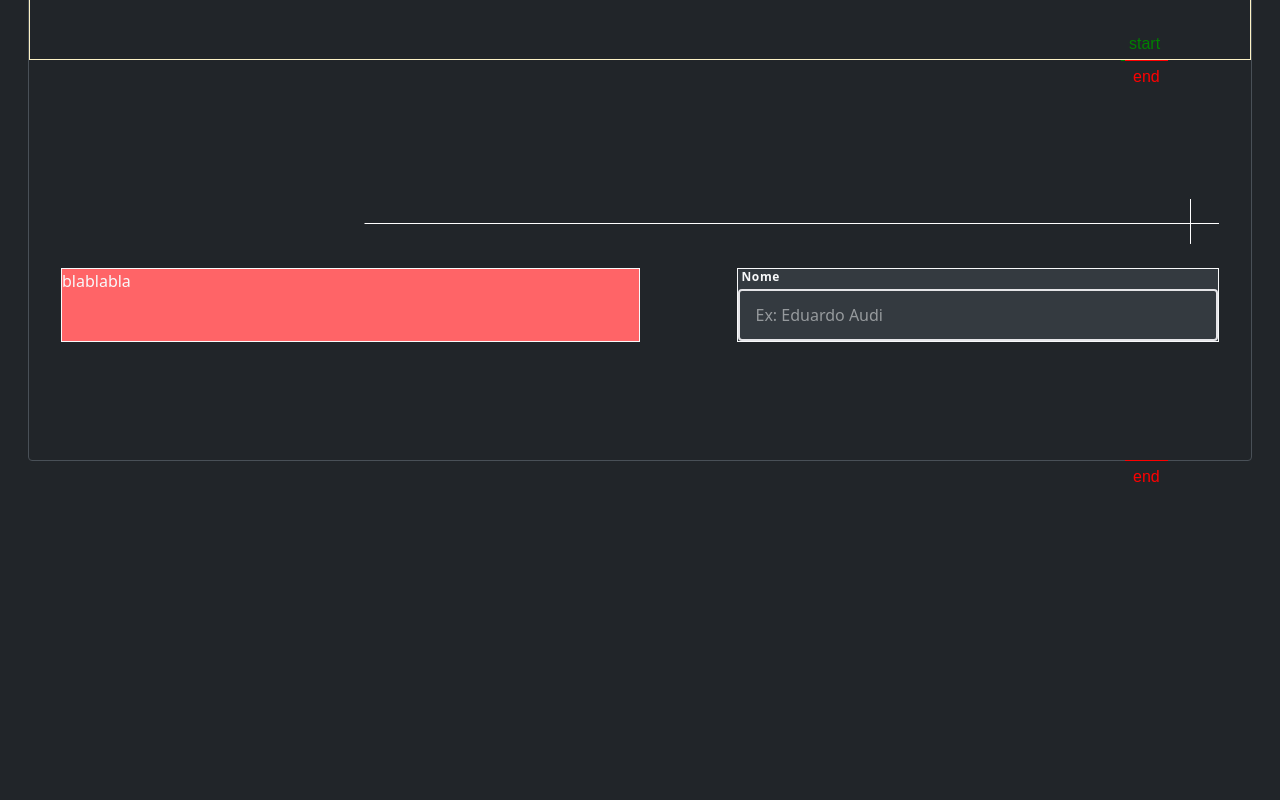
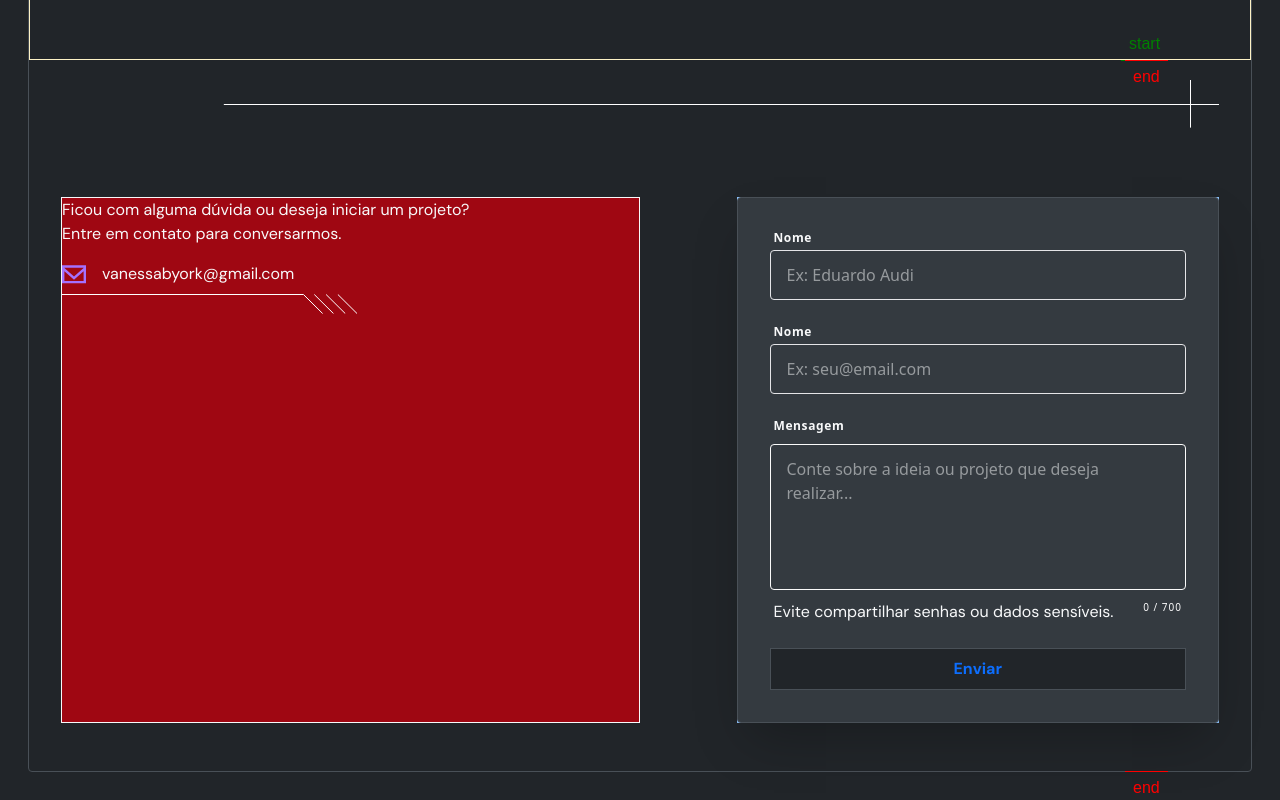
Before and after one commit to Byorks/new-portfolio, a React (Vite) app: page / in a window 1280 px wide. Shown: the part 1647-2447 px from the top of the page. Before the commit the page ends 2136 px from the top, so only its background shows below. Built offline with nearby package versions, Linux system fonts and the light colour scheme.

Commit message:
:sparkles: feat: contact form with zod

```diff
--- a/src/features/home/ContactForm.jsx
+++ b/src/features/home/ContactForm.jsx
@@ -1,33 +1,136 @@
 import { contactFormSchema } from "../schemas/contactForm.schema";
 import { zodResolver } from "@hookform/resolvers/zod";
-import { useForm } from "react-hook-form";
+import { useForm, Watch } from "react-hook-form";
 
 export const ContactForm = () => {
   const {
     register,
     handleSubmit,
+    watch,
     formState: { errors, isSubmitting },
   } = useForm({
-        resolver: zodResolver(contactFormSchema), // integração zod
+    resolver: zodResolver(contactFormSchema),
+    defaultValues: { message: "" }, // integração zod
   });
 
-    const onSend = (data) => {
+  const messageContent = watch("message");
+
+  const onSubmit = async (data) => {
     console.log("Envia dados:" + data);
-    }
+    // Simulando envio
+    await new Promise(resolve => setTimeout(resolve, 2000));
+    console.log("Ticket enviado:", data);
+    alert("Mensagem enviada com sucesso!");
+  };
 
   return (
     <div className="w-full">
-            <form onSubmit={handleSubmit(onSend)} className="space-y-6">
-                <div className="group">
-                    <label className="block text-xs font-bold tracking-wider mb-1 ml-1">Nome</label>
-                    <input {...register("name")}
-                    className={`w-full px-4 py-3 rounded border-2 border-zinc-50 outline-none transition-all ${errors.name ? 'border-red-400 focus:border-red-500' : 'border-zinc-200 focus:border-primary'}`}  placeholder="Ex: Eduardo Audi"/>
+      <form
+        onSubmit={handleSubmit(onSubmit)}
+        className="p-8 rounded  border-border border-[0.5px] shadow-2xl bg-surface space-y-6"
+      >
+        {/* Campo nome */}
+        <div className="">
+          <label className="block text-xs font-bold tracking-wider mb-1 ml-1">
+            Nome
+          </label>
+          <input
+            {...register("name")}
+            className={`w-full px-4 py-3 rounded border border-zinc-50 outline-none transition-all ${errors.name ? "border-red-400 focus:border-red-500" : "border-zinc-200 focus:border-primary"}`}
+            placeholder="Ex: Eduardo Audi"
+          />
         </div>
 
-                {errors.name && <span className="text-red-500 text-xs mt-1 ml-1">{errors.name.message}</span>}
+        {errors.name && (
+          <span className="text-red-500 text-xs mt-1 ml-1">
+            {errors.name.message}
+          </span>
+        )}
+
+        {/* Campo email */}
+        <div>
+          <label className="block text-xs font-bold tracking-wider mb-1 ml-1">
+            Nome
+          </label>
+          <input
+            {...register("email")}
+            className={`w-full px-4 py-3 rounded border border-zinc-50 outline-none transition-all ${errors.name ? "border-red-400 focus:border-red-500" : "border-zinc-200 focus:border-primary"}`}
+            placeholder="Ex: seu@email.com"
+          />
+        </div>
+
+        {/* Campo mensagem */}
+
+        <div className="flex flex-col gap-1.5">
+          <label className="block text-xs font-bold tracking-wider mb-1 ml-1">
+            Mensagem
+          </label>
+
+          <textarea
+            {...register("message")}
+            rows="5"
+            placeholder="Conte sobre a ideia ou projeto que deseja realizar..."
+            className={`w-full px-4 py-3 rounded border border-zinc-50 transition-all outline-none resize-none
+                ${
+                  errors.message
+                    ? "border-red-400 focus-ring-2 focus:ring-red-100"
+                    : "border-neutral-200 focus:border-primary focus:ring-4 focus:ring-indigo-50"
+                }`}
+          />
+
+          <div className="flex justify-between items-start mt-1 px-1">
+            {errors.message ? (
+              <span className="text-red-500 text-xs font-medium">
+                {errors.message.message}
+              </span>
+            ) : (
+              <p>Evite compartilhar senhas ou dados sensíveis.</p>
+            )}
+
+            {/* Contador de caracteres */}
+            <span
+              className={`text-[10px] uppercase tracking-widest ${messageContent.length > 650 ? "text-red-500" : "text-neutral-50"}`}
+            >
+              {messageContent.length} / 700{" "}
+            </span>
+          </div>
+        </div>
+
+        <button
+          type="submit"
+          disabled={isSubmitting}
+          className="w-full bg-background hover:bg-secondary border-border py-2 font-bold border text-primary hover:text-neutral-100 transition-all transform active:scale-[.98] flex justify-center items-center"
+        >
+          {isSubmitting ? (
+            <svg
+              className="animate-spin h-5 w-5 text-white"
+              xmlns="http://www.w3.org/2000/svg"
+              fill="none"
+              viewBox="0 0 24 24"
+            >
+              <circle
+                className="opacity-25"
+                cx="12"
+                cy="12"
+                r="10"
+                stroke="currentColor"
+                strokeWidth="4"
+              ></circle>
+              <path
+                className="opacity-75"
+                fill="currentColor"
+                d="M4 12a8 8 0 018-8V0C5.373 0 0 5.373 0 12h4zm2 5.291A7.962 7.962 0 014 12H0c0 3.042 1.135 5.824 3 7.938l3-2.647z"
+              ></path>
+            </svg>
+          ) : (
+            "Enviar"
+          )}
+        </button>
       </form>
     </div>
   );
-}
+};
 
+// TO-DO
+// Feedback positivo em caso de mensagem enviada com sucesso
 export default ContactForm;
--- a/src/features/home/ContactSection.jsx
+++ b/src/features/home/ContactSection.jsx
@@ -1,6 +1,6 @@
 import { useRef } from "react";
 import { gsap, useGSAP } from "../../assets/lib/gsap";
-import scrambleTech from "../../animations/scrambleTech"
+import scrambleTech from "../../animations/scrambleTech";
 import ContactForm from "./ContactForm";
 
 const ContactSection = () => {
@@ -39,7 +39,7 @@ const ContactSection = () => {
         "<",
       );
 
-      scrambleTech(tl, titleRef.current, "Contato")
+      scrambleTech(tl, titleRef.current, "Contato");
     },
     { scope: containerRef },
   );
@@ -60,12 +60,50 @@ const ContactSection = () => {
 
         <h2 ref={titleRef} className="title-h2 text-center"></h2>
 
-        <div className="w-full mx-auto grid grid-cols-4 md:grid-cols-12 px-6 sm:px-8">
+        <div className="w-full mx-auto grid grid-cols-4 md:grid-cols-12 py-12 px-6 sm:px-8">
+          <div className="border bg-red-800 col-span-6">
+            <div>
+              <p>Ficou com alguma dúvida ou deseja iniciar um projeto?</p>
+              <p>Entre em contato para conversarmos.</p>
+            </div>
 
-            <div className="border bg-red-400 col-span-6 ">blablabla</div>
-            <div className="border bg-surface col-span-5 col-end-13 ">
-                <ContactForm></ContactForm>
+            <div className="py-4">
+              <div className="flex gap-4">
+                <svg
+                  className="mb-2"
+                  width="24"
+                  height="24"
+                  viewBox="0 0 24 24"
+                  fill="none"
+                  xmlns="http://www.w3.org/2000/svg"
+                >
+                  <path
+                    fill-rule="evenodd"
+                    clip-rule="evenodd"
+                    d="M21.6 6.08247L12 14.5148L2.4 6.07046V5.73325H21.6V6.08247ZM2.4 18.9333V9.26726L12 17.7092L21.6 9.27686V18.9333H2.4ZM0 21.3333H24V3.33325H0V21.3333Z"
+                    fill="#A471FF"
+                  />
+                </svg>
+                <p>vanessabyork@gmail.com</p>
+              </div>
+
+              <svg
+                width="296"
+                height="20"
+                viewBox="0 0 296 20"
+                fill="none"
+                xmlns="http://www.w3.org/2000/svg"
+              >
+                <path
+                  d="M0 0.5L241.479 0.5L260.594 19.5M252.311 0.5L271.425 19.5M264.098 0.5L283.213 19.5M275.886 0.5L295 19.5"
+                  stroke="white"
+                />
+              </svg>
             </div>
+          </div>
+          <div className=" bg-blue-300 col-span-5 col-end-13">
+            <ContactForm></ContactForm>
+          </div>
         </div>
       </div>
     </section>
@@ -73,3 +111,7 @@ const ContactSection = () => {
 };
 
 export default ContactSection;
+
+// TODO
+// Criar forma de colocar os ícones, desenhar em código ou svg?
+// linkar o email pra click e acesso
--- a/src/features/schemas/contactForm.schema.js
+++ b/src/features/schemas/contactForm.schema.js
@@ -3,4 +3,7 @@ import { z } from "zod";
 export const contactFormSchema = z.object({
     name: z.string().min(2, "Nome deve ter pelo menos 2 caracteres"),
     email: z.email("Email inválido"),
-})
+    message: z.string()
+    .min(10, "Conte-nos um pouco mais (mínimo 10 caracteres)")
+    .max(700, "limite de 700 caracteres excedido"),
+});
--- a/src/styles/globals.css
+++ b/src/styles/globals.css
@@ -22,7 +22,7 @@
 :root {
     /* Dark theme (default) */
     --color-primary: oklch(0.6665 0.2032 297.13);
-    --color-secondary: #333248;
+    --color-secondary: #333248; /* MidnightViolet-900 */
     --color-background: oklch(0.2238 0.0404 289.27);
     --color-surface: #2B2D42;
     --color-text: #ffffff;
@@ -86,8 +86,6 @@
     --font-body: 'DM Sans', "Inter", sans-serif, i-sans-serif, system-ui;
 
     --animate-glitch: glitch 2s infinite;
-
-    /* KEYFRAMES EM SINTAXE CSS PURA */
 
     @keyframes glitch {
         0% {
```
Lines whose indentation alone changed are shown as unchanged.
